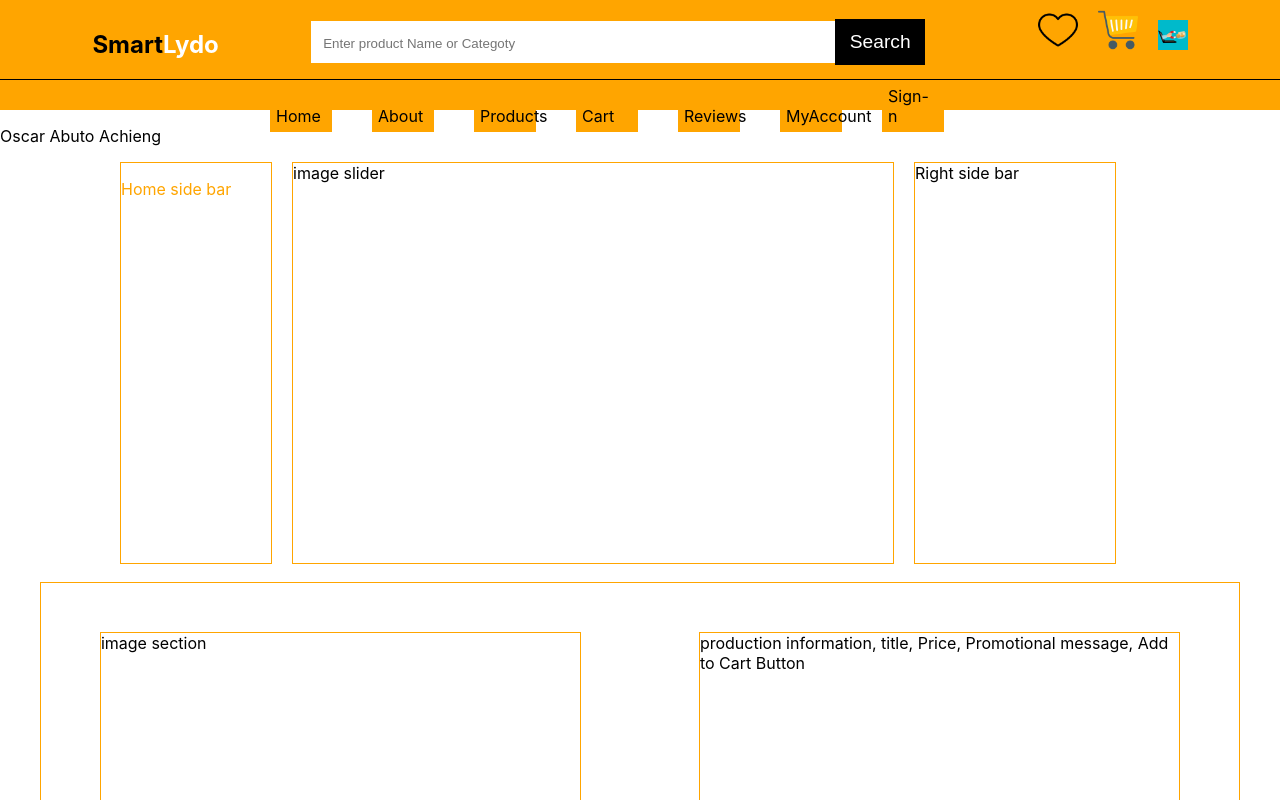
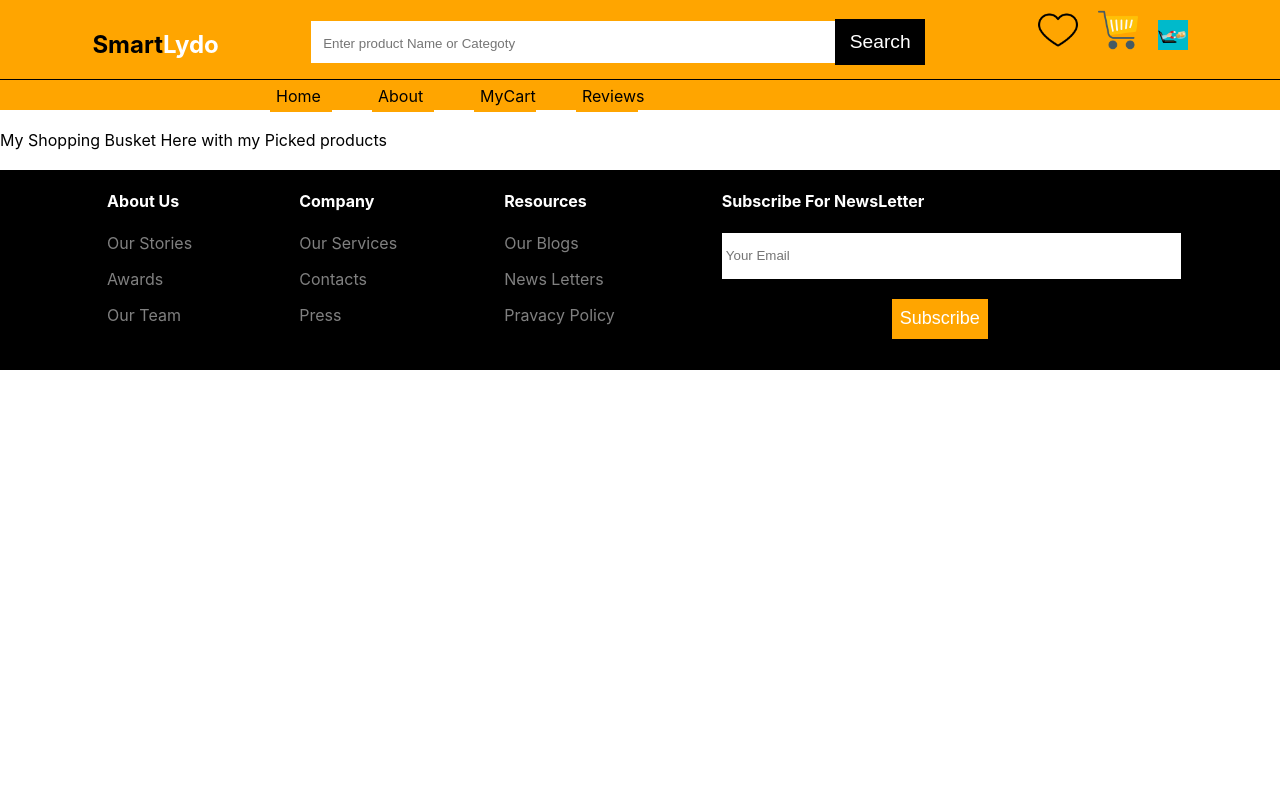
Before and after one commit to Oscarachieng/phase-3-project, a React (Create React App) app: page /mycart in a window 1280 px wide. Shown: the top 800 px of the page. Built offline with nearby package versions, Linux system fonts and the light colour scheme.

Commit message:
Adds Client side Routing

```diff
--- a/src/About.js
+++ b/src/About.js
@@ -4,13 +4,12 @@ import Team from "./Team";
 import Successes from "./Successes";
 
 const About = () => {
+  return (
+    <section>
+      <Team />
+      <Successes />
+    </section>
+  );
+};
 
-     return (
-         <section>
-             <Team />
-             <Successes />
-         </section>
-     )
-}
-
-export default Reviews;
+export default About;
--- a/src/App.js
+++ b/src/App.js
@@ -1,7 +1,10 @@
 import React from "react";
 import Header from "./Header";
 import Home from "./Home";
-import { BrowserRouter as Router, Routes } from "react-router-dom";
+import About from "./About";
+import Reviews from "./Reviews";
+import MyCart from "./MyCart";
+import { BrowserRouter as Router, Routes, Route } from "react-router-dom";
 import "./App.css";
 import Footer from "./Footer";
 
@@ -9,34 +12,15 @@ function App() {
   return (
     <Router>
       <Header />
-      <p>Oscar Abuto Achieng</p>
-      <Home />
 
       <Routes>
-        {/* <Routes>
-         <Route path='/about' >
-           <About />
-         </Route>
-         <Route path='/productlist' >
-           <ProductList />
-         </Route>
-         <Route path='/cart' >
-           <Cart />
-         </Route>
-         <Route path='/reviews' >
-           <Reviews />
-         </Route>
-         <Route path='/sign-up' >
-           <MyAccount />
-         </Route>
-         <Route path='/login' >
-           <Sign-in />
-         </Route>
-         <Route path= "/" >
-           <Home />
-         </Route>
-      </Routes> */}
-        {/* <Route path="/" element ={<Home />} /> */}
+        <Route path="/about" element={<About />} />
+
+        <Route path="/mycart" element={<MyCart />} />
+
+        <Route path="/reviews" element={<Reviews />} />
+
+        <Route path="/" element={<Home />} />
       </Routes>
       <Footer />
     </Router>
--- a/src/MyCart.js
+++ b/src/MyCart.js
@@ -0,0 +1,7 @@
+// Cart Page
+import React from "react";
+
+const MyCart = () => {
+  return <section>My Shopping Busket Here with my Picked products</section>;
+};
+export default MyCart;
--- a/src/NavBar.js
+++ b/src/NavBar.js
@@ -14,28 +14,19 @@ const linkStyles = {
 const NavBar = () => {
   return (
     <nav className="navigation-buttons">
-      <NavLink to="/"  style={linkStyles}>
+      <NavLink exact to="/" style={linkStyles}>
         Home
       </NavLink>
 
-      <NavLink  to="/about"  style={linkStyles}>
+      <NavLink to="/about" style={linkStyles}>
         About
       </NavLink>
-      <NavLink  to="/products"  style={linkStyles}>
-        Products
+
+      <NavLink to="/mycart" style={linkStyles}>
+        MyCart
       </NavLink>
-      <NavLink   to="/cart" style={linkStyles}>
-        Cart
-      </NavLink>
-      <NavLink   to="/reviews"  style={linkStyles}>
+      <NavLink to="/reviews" style={linkStyles}>
         Reviews
-      </NavLink>
-      <NavLink to="/sign-up"  style={linkStyles}>
-        MyAccount
-      </NavLink>
-
-      <NavLink to="/login" exact style={linkStyles}>
-        Sign-n
       </NavLink>
     </nav>
   );
--- a/src/index.css
+++ b/src/index.css
@@ -19,6 +19,7 @@ code {
   width: 100%;
   height: 110px;
   background-color: orange;
+  margin-bottom: 20px ;
 }
 
 .header .upper-section {
```
Also changed, not shown: src/CommentForm.js (+14 -4 lines), src/Reviews.js (+6 -7 lines). Lines whose indentation alone changed are shown as unchanged.
